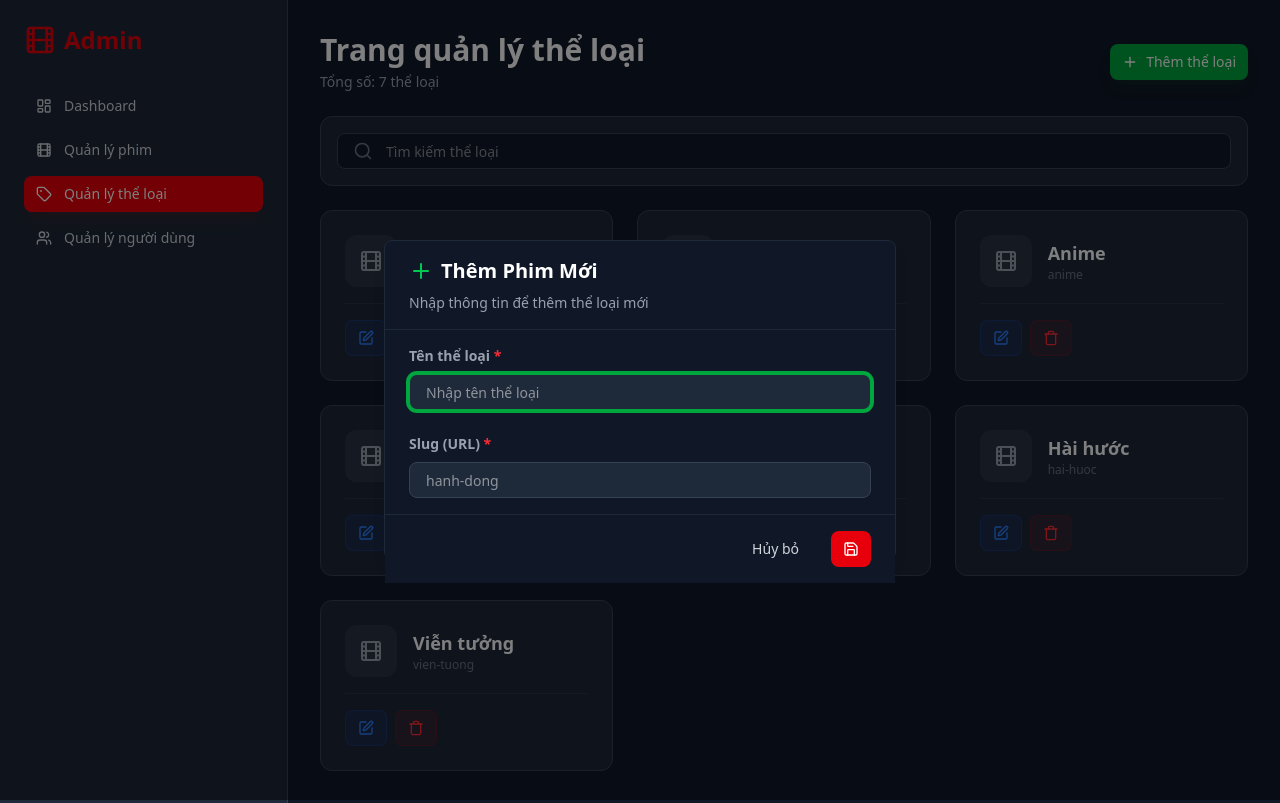
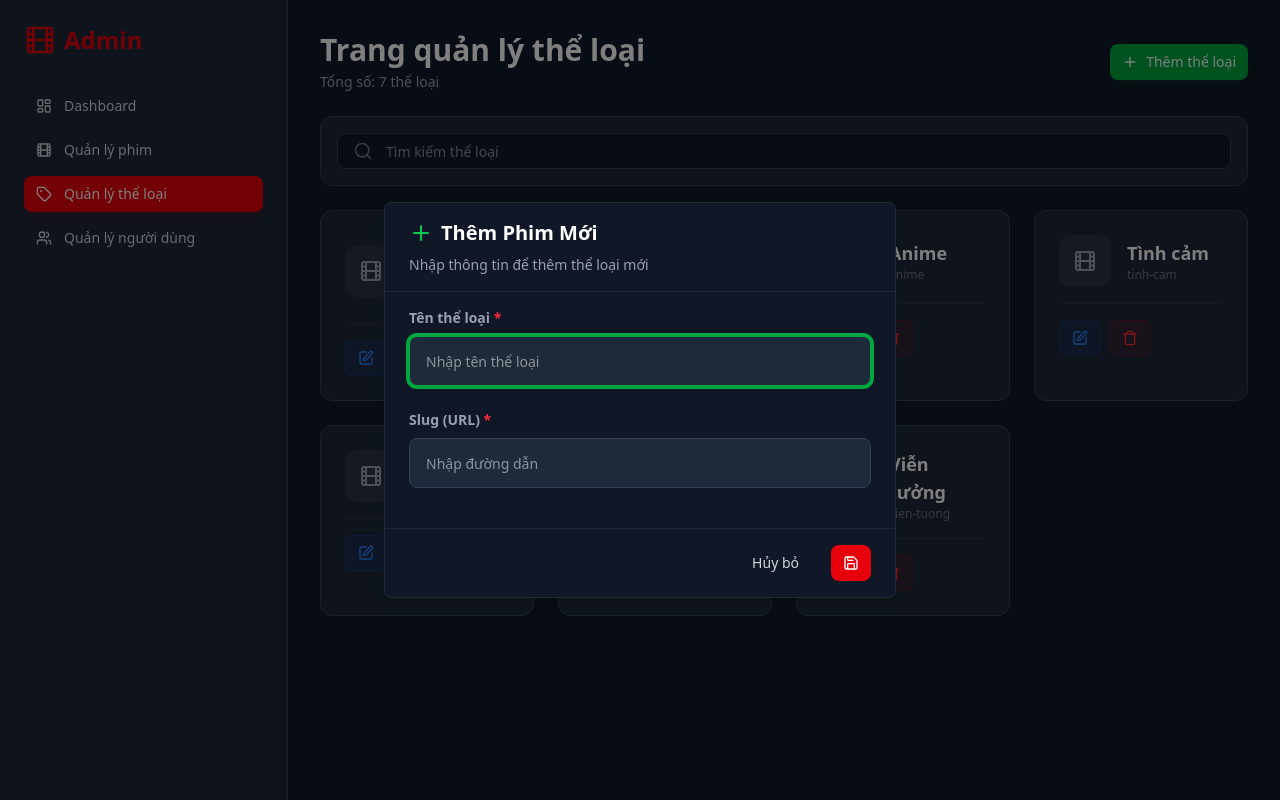
Before and after one commit to daubong240705-art/BTL_LT_WEB, a Next.js app in the folder frontend/: page /admin/categories in a window 1280 px wide. Both pictures are taken after a click on the button "Thêm thể loại". Built offline with nearby package versions, Linux system fonts and the light colour scheme; data requests are answered from the project's data file.

Commit message:
category dialog

```diff
--- a/frontend/app/admin/categories/CategoryDialog.tsx
+++ b/frontend/app/admin/categories/CategoryDialog.tsx
@@ -16,7 +16,7 @@ export default function CategoryDialog({ open,
     initialData, }: Props) {
     return (
         <Dialog open={open} onOpenChange={onOpenChange}>
-            <DialogContent className="h-80 w-140 p-0 bg-gray-900 border-gray-800  flex flex-col" showCloseButton={false}>
+            <DialogContent className="h- w-140 p-0 bg-gray-900 border-gray-800  flex flex-col" showCloseButton={false}>
                 <DialogHeader className="px-6 py-4 border-b border-gray-800 ">
                     <DialogTitle className="text-xl font-bold text-white flex items-center gap-2 ">
                         {mode === "add" ? (
--- a/frontend/app/admin/categories/CategoryForm.tsx
+++ b/frontend/app/admin/categories/CategoryForm.tsx
@@ -10,15 +10,16 @@ type Props = {
 };
 export default function CategoryForm({ mode, initialData, onClose }: Props) {
     return (
+        <>
             <div className="flex flex-col">
-            <div className="flex-1 px-6 pb-4 space-y-6">
+                <div className="flex-1 px-6 pb-6 space-y-6">
                     <div className="space-y-2">
                         <label className="block text-sm font-semibold text-gray-400">
                             Tên thể loại <span className="text-red-500">*</span>
                         </label>
                         <Input
                             type="text"
-                        className="w-full bg-gray-800 text-white px-4 py-3 rounded-lg border border-gray-700 focus:outline-none focus:border-green-600 focus:ring-1 focus:ring-green-600 transition-all"
+                            className="w-full bg-gray-800 text-white px-4 py-6 rounded-lg border border-gray-700 focus:outline-none focus:border-green-600 focus:ring-1 focus:ring-green-600 transition-all"
                             placeholder="Nhập tên thể loại"
                             autoFocus
                         />
@@ -30,14 +31,14 @@ export default function CategoryForm({ mode, initialData, onClose }: Props) {
                         </label>
                         <Input
                             type="text"
-                        className="w-full bg-gray-800 text-white px-4 py-3 rounded-lg border border-gray-700 focus:outline-none focus:border-green-600 focus:ring-1 focus:ring-green-600 transition-all"
-                        placeholder="hanh-dong"
+                            className="w-full bg-gray-800 text-white px-4 py-6 rounded-lg border border-gray-700 focus:outline-none focus:border-green-600 focus:ring-1 focus:ring-green-600 transition-all"
+                            placeholder="Nhập đường dẫn"
                             required
                         />
                     </div>
                 </div>
-
-            <div className="px-6 py-4 border-t border-gray-800 flex justify-end gap-3 bg-gray-900">
+            </div>
+            <div className="px-6 py-4 flex justify-end gap-3 border-t border-gray-800">
                 <Button
                     onClick={onClose}
                     className="px-5 py-2 rounded-lg text-gray-300 hover:bg-gray-800">
@@ -51,8 +52,7 @@ export default function CategoryForm({ mode, initialData, onClose }: Props) {
                 </Button>
 
             </div>
-
-        </div>
+        </>
 
     )
 }
--- a/frontend/app/admin/categories/CategoryTable.tsx
+++ b/frontend/app/admin/categories/CategoryTable.tsx
@@ -47,7 +47,7 @@ export default function CategoryTable({ categories, isLoading }: Props) {
 
 
 
-                <div className="grid grid-cols-3 gap-6">
+                <div className="grid grid-cols-4 gap-6">
                     {categories.map((cat) => (
                         <div key={cat.id}
                             className="bg-gray-800 rounded-xl p-6 border border-gray-700 hover:border-gray-600 transition-all group hover:-translate-y-1">
--- a/frontend/app/admin/movies/MovieForm.tsx
+++ b/frontend/app/admin/movies/MovieForm.tsx
@@ -202,7 +202,7 @@ export default function MovieForm({ mode, initialData, onClose }: Props) {
             </div>
 
 
-            <div className="px-6 py-4 border-t border-gray-800 flex justify-end gap-3 bg-gray-900">
+            <div className="px-6 py-4 border-t border-gray-800 flex justify-end gap-3">
                 <Button
                     onClick={onClose}
                     className="px-5 py-2 rounded-lg text-gray-300 hover:bg-gray-800">
```
Lines whose indentation alone changed are shown as unchanged.
